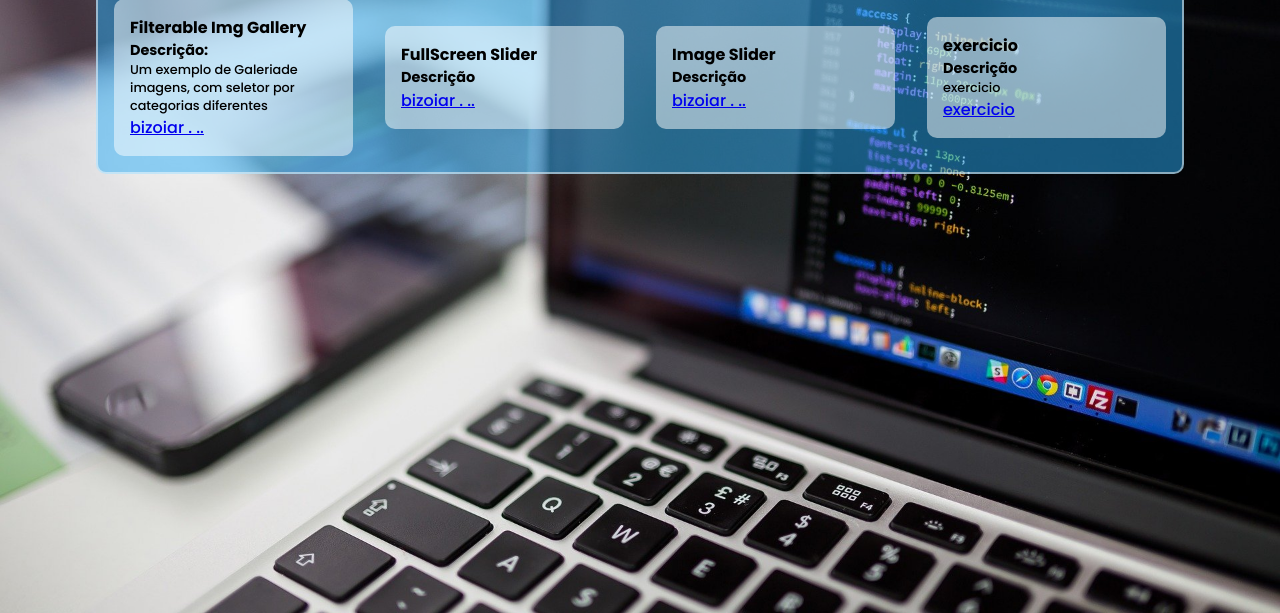
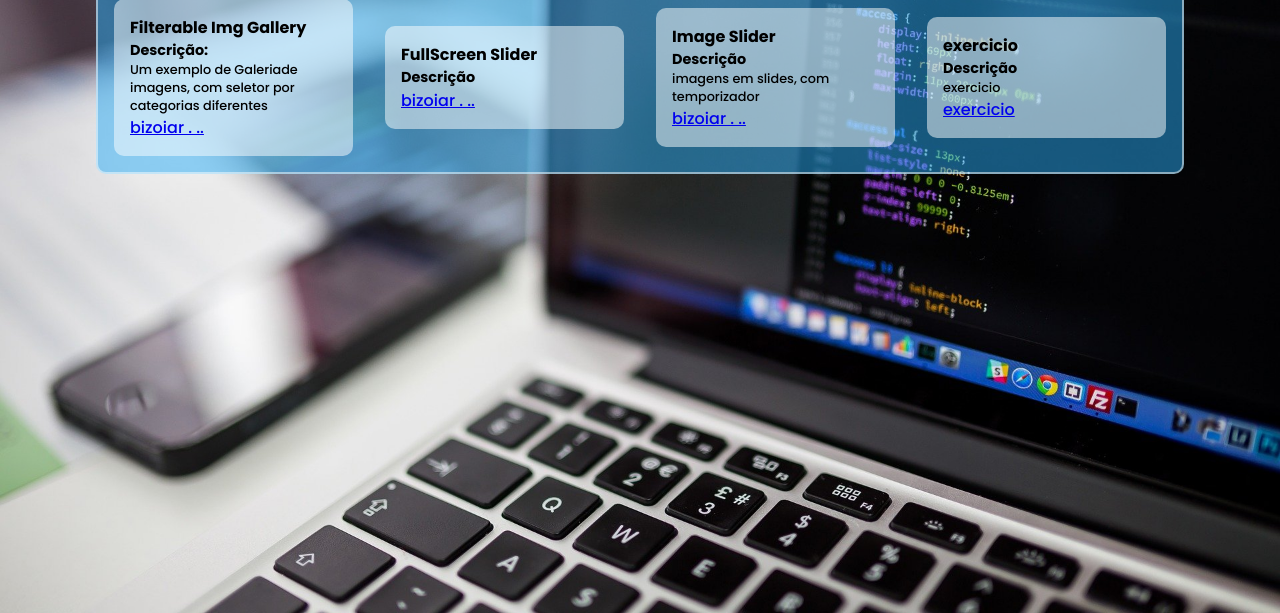
Before and after one commit to Kaue-G/exercicios, a plain HTML site: page index.html in a window 1280 px wide. Shown: the part 187-800 px from the top of the page. Drawn offline with Linux system fonts and the light colour scheme.

Commit message:
adicionando informações

```diff
--- a/index.html
+++ b/index.html
@@ -27,7 +27,7 @@
                 <div class="exercicio">
                     <h2>Image Slider</h2>
                     <h3>Descrição</h3>
-                    <p></p>
+                    <p>imagens em slides, com temporizador</p>
                     <a href="imageSlider/">bizoiar . ..</a>
                 </div>
                 <div class="exercicio">
```
